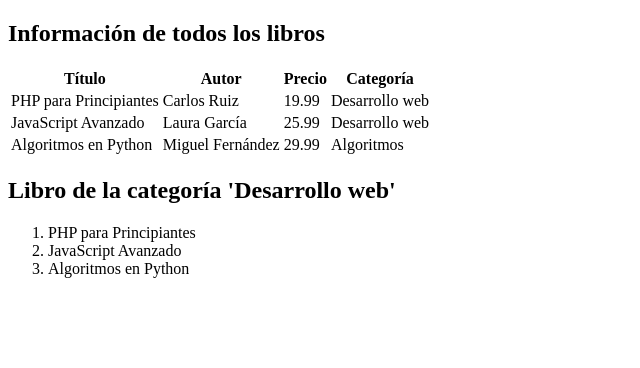
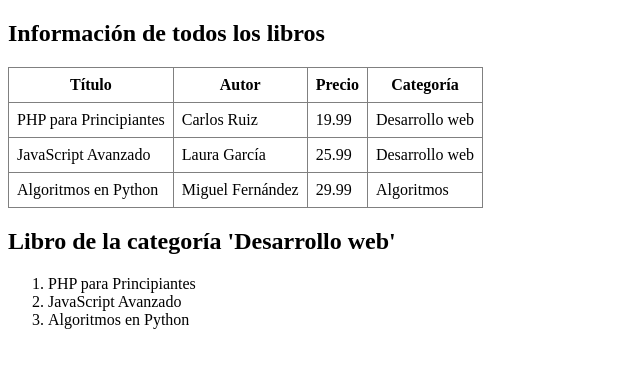
Before and after one commit to DanielSantamarta/DWES_T2_D.SANTAMARTA, a PHP site: page /biblioteca.php in a window 1280 px wide. Shown: the top 368 px of the page, without its empty margins (0-640 px from the left). Run offline with PHP 8.4, Linux system fonts and the light colour scheme.

Commit message:
damos formato a la tabla

```diff
--- a/biblioteca.php
+++ b/biblioteca.php
@@ -34,19 +34,19 @@
 
     ?>
     <h2>Información de todos los libros</h2>
-    <table>
+    <table border="1" style="border-collapse: collapse;">
         <tr>
-            <th>Título</th>
-            <th>Autor</th>
-            <th>Precio</th>
-            <th>Categoría</th>
+            <th style="padding: 8px;">Título</th>
+            <th style="padding: 8px;">Autor</th>
+            <th style="padding: 8px;">Precio</th>
+            <th style="padding: 8px;">Categoría</th>
         </tr>
         <?php foreach ($libros as $libro) :?>
             <tr>
-                <td><?= $libro['titulo']?></td>
-                <td><?= $libro['autor']?></td>
-                <td><?= $libro['precio']?></td>
-                <td><?= $libro['categoria']?></td>
+                <td style="padding: 8px;"><?= $libro['titulo']?></td>
+                <td style="padding: 8px;"><?= $libro['autor']?></td>
+                <td style="padding: 8px;"><?= $libro['precio']?></td>
+                <td style="padding: 8px;"><?= $libro['categoria']?></td>
             </tr>
         <?php endforeach; ?>
     </table>
```
